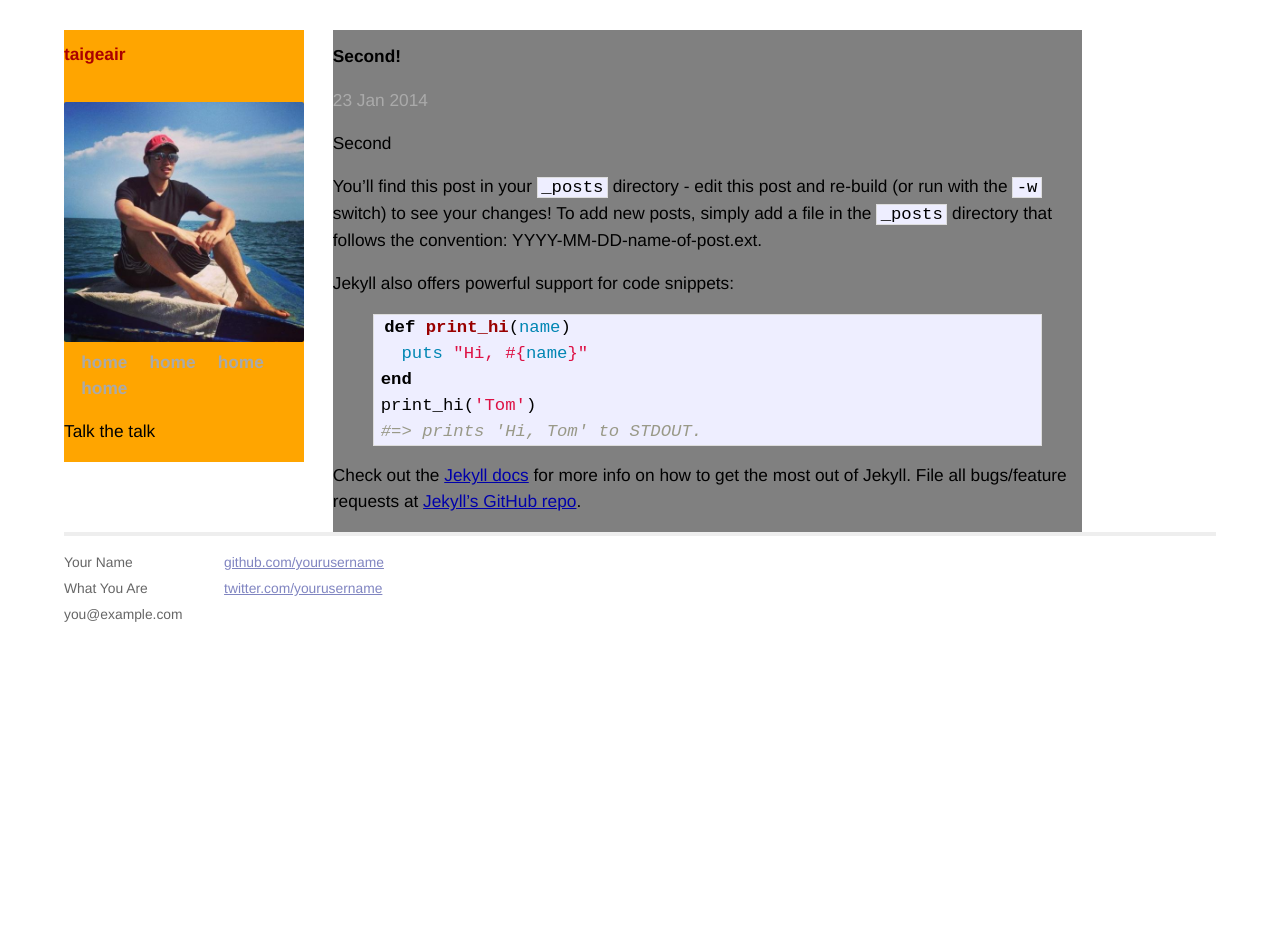
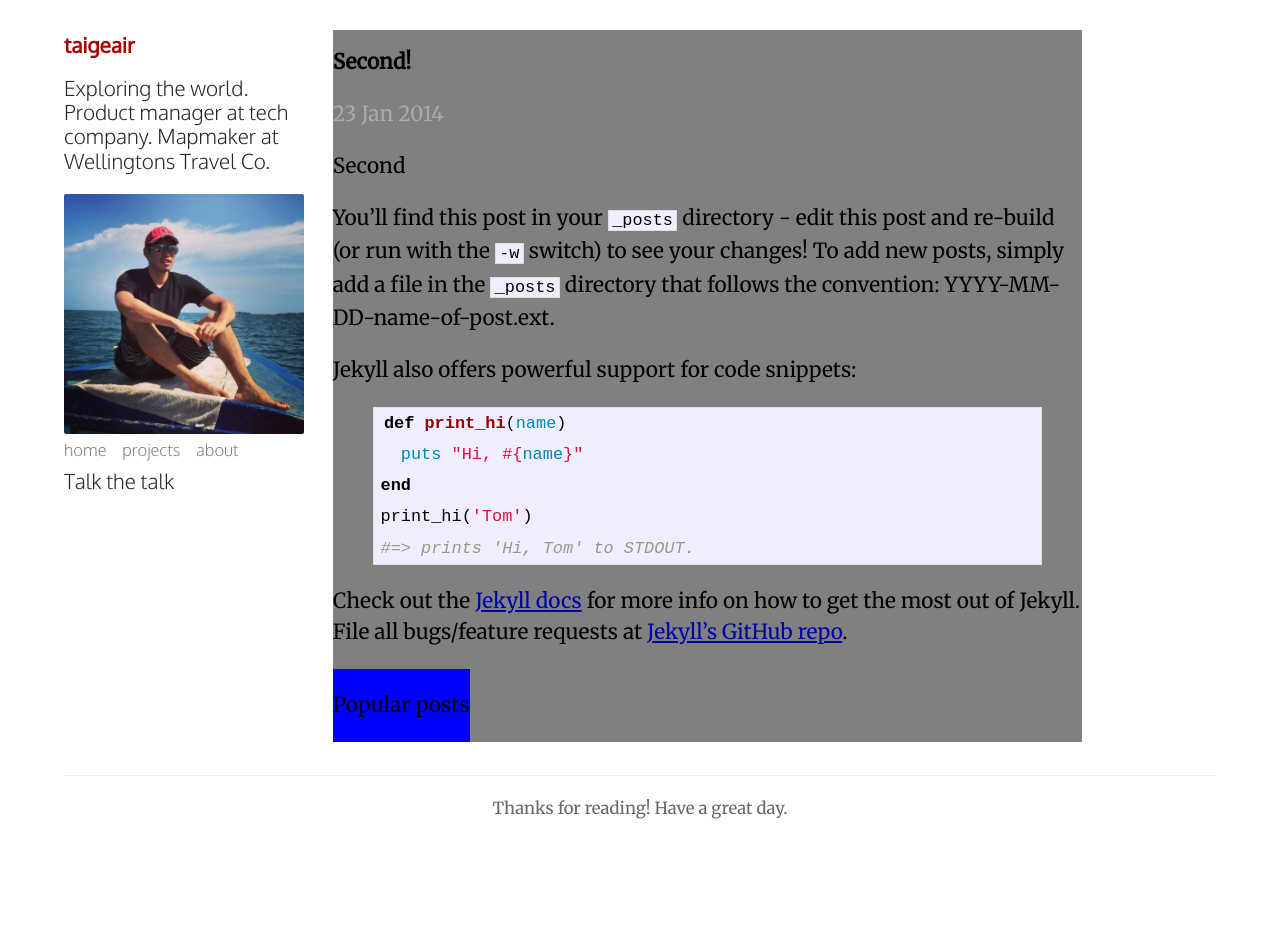
Before and after one commit to lojewski/taigeair.github.io, a Jekyll site: the page built from _posts/2014-01-23-second.markdown, in a window 1280 px wide. Built offline with Jekyll 4.4.1, drawn with Linux system fonts in a browser that asks for light colours; Markdown is read by kramdown in place of the engine named in the settings.

Commit message:
updated css
+ about page
+ extra partial
+ updated css
+ updated page types

```diff
--- /dev/null
+++ b/_includes/extras.html
@@ -0,0 +1,6 @@
+<div class="half">
+<p>Link list</p>
+</div>
+<div class="half">
+<p>Link list</p>
+</div>
--- a/_layouts/default.html
+++ b/_layouts/default.html
@@ -11,6 +11,9 @@
 
         <!-- Custom CSS -->
         <link rel="stylesheet" href="/css/main.css">
+        <link href='http://fonts.googleapis.com/css?family=Oxygen:400,300' rel='stylesheet' type='text/css'>
+        <link href='http://fonts.googleapis.com/css?family=Merriweather:400,300italic,300' rel='stylesheet' type='text/css'>
+
 
     </head>
     <body>
@@ -18,37 +21,34 @@
         <div class="site">
           <div class="header">
             <h1 class="title"><a href="/">{{ site.name }}</a></h1>
-            <div class="bio-top">
+            <p>Exploring the world. Product manager at tech company. Mapmaker at Wellingtons Travel Co.</p>
+            <div class="bio-photo">
             <img id="me" src="/assets/taigeair.jpg" />
             </div>
-
             <div class="bio-bottom">
-            <a class="extra" href="/">home</a>
-            <a class="extra" href="/">home</a>
-            <a class="extra" href="/">home</a>
-            <a class="extra" href="/">home</a>
+              <ul>
+                <li><a href="/">home</a></li>
+                <li><a href="/">projects</a></li>
+                <li><a href="/">about</a></li>
+              </ul>
             </div>
-            <div class="bio-bottom">
+            <div class="dolla">
+            <p>Talk the talk</p>
             </div>
-            <p>Talk the talk</p>
-
           </div>
           <div class="main">
             {{ content }}
+          <div class="section">
+            <p>Popular posts</p>
           </div>
+          {% if page.type != "post" %}
+          {% include extras.html %}
+          {% endif %}
+          </div>
+
           <div class="footer">
-            <div class="contact">
-              <p>
-                Your Name<br />
-                What You Are<br />
-                you@example.com
-              </p>
-            </div>
-            <div class="contact">
-              <p>
-                <a href="https://github.com/yourusername">github.com/yourusername</a><br />
-                <a href="https://twitter.com/yourusername">twitter.com/yourusername</a><br />
-              </p>
+            <div style="text-align:center;">
+              <p>Thanks for reading! Have a great day.</p>
             </div>
           </div>
         </div>
--- a/_posts/2014-01-23-second.markdown
+++ b/_posts/2014-01-23-second.markdown
@@ -1,5 +1,6 @@
 ---
 layout: post
+type: post
 title:  "Second!"
 date:   2014-01-23 14:33:19
 categories: jekyll update
--- a/_posts/2014-03-23-welcome-to-jekyll.markdown
+++ b/_posts/2014-03-23-welcome-to-jekyll.markdown
@@ -1,5 +1,6 @@
 ---
 layout: post
+type: post
 title:  "Welcome to Jekyll!"
 date:   2014-03-23 14:33:19
 categories: jekyll update
--- /dev/null
+++ b/about/index.html
@@ -0,0 +1 @@
+<h2>About</h2>
--- a/css/main.css
+++ b/css/main.css
@@ -13,7 +13,8 @@ html, body { height: 100%; }
 body {
   background-color: #FFF;
   width: 100%;
-  font: 13.3px Helvetica, Arial, sans-serif;
+  font-family: 'Merriweather', serif;
+  font: 13.3px;
   text-align: left;
   margin : 0 auto;
   padding : 0;
@@ -69,9 +70,38 @@ a:visited { color: #a0a; }
   width: 20%;
   min-width: 240px;
   margin-right: 2.5%;
-  background-color:orange;
+  background-color: white;
+  font-family: 'Oxygen', sans-serif;
+  font-weight: 300;
   overflow: hidden;
 }
+
+.bio-photo{
+
+}
+
+.bio-bottom {
+  font-family: 'Oxygen', sans-serif;
+  font-weight: 300;
+  font-size: .8em;
+  margin-top: -25px;
+}
+
+.bio-bottom ul {
+  margin-left: 0;
+  padding-left: 0;
+}
+.bio-bottom li {
+  display: inline;
+}
+
+.bio-bottom a {
+color: grey;
+font-family: 'Oxygen', sans-serif;
+font-weight: 300;
+padding-right: 5%;
+}
+
 
 .main {
   position: relative;
@@ -81,16 +111,35 @@ a:visited { color: #a0a; }
   background-color: grey;
 }
 
+.section {
+  float: left;
+  width: 100%%;
+  background-color: blue;
+}
+.half {
+  float: left;
+  padding: 0;
+  margin: 0;
+  background-color: pink;
+  width: 50%;
+}
 
+.header p {
+  margin-top:-27px;
+  color: #282828;
+  line-height: 1.17em;
+  font-size: 1em;
+  padding-top: .7em;
+}
 
 .header a {
-  font-weight: bold;
   text-decoration: none;
 }
 
 .title {
   display: inline-block;
-  margin-bottom: 2em;
+  margin-top: 0;
+  margin-bottom: 1.3em;
 }
 
 .title a {
@@ -115,11 +164,12 @@ a:visited { color: #a0a; }
 }
 
 .footer {
+  position: relative;
   clear: left;
   font-size: 80%;
   color: #666;
-  border-top: 4px solid #eee;
-  margin-top: 2em;
+  border-top: 1px solid #eee;
+  top: 2em;
   overflow: hidden;
 }
 
@@ -200,12 +250,17 @@ a:visited { color: #a0a; }
     width:100%;
   }
 
-  .bio-top {
+  .bio-photo{
     height: 295px;
     overflow: hidden;
     width: auto;
   }
-  .bio-bottom{
-    margin-top:-25px;
+  .bio-bottom {
+    margin-top:-50px;
+  }
+  .bio-bottom a{
+    padding-left: 5%;
+    color: seashell;
+    font-weight: 400;
   }
 }
```
Also changed, not shown: _config.yml (line endings or trailing spaces).
